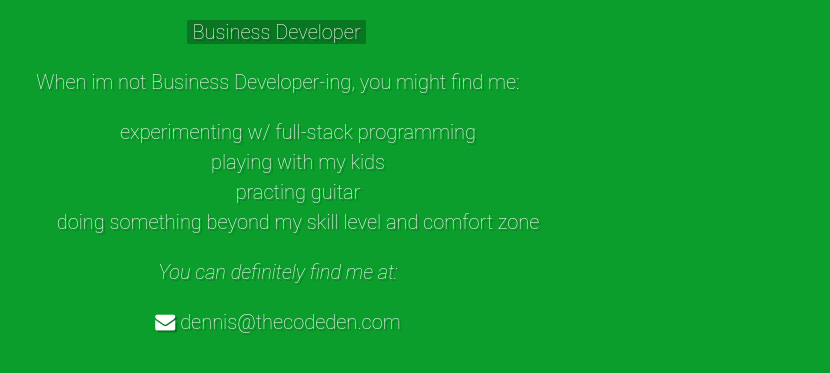
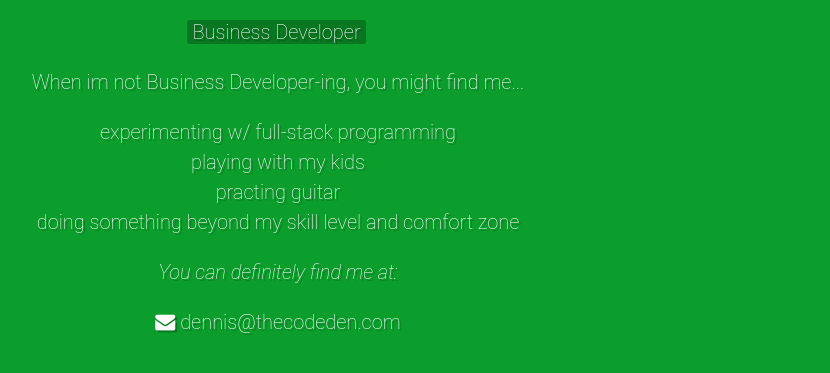
Before and after one commit to dmcquilken/thecodeden-public, a website: page www/index.html in a window 1280 px wide. Shown: the part 271-644 px from the top of the page, without its empty margins (362-1192 px from the left). Drawn offline with nearby package versions, Linux system fonts and the light colour scheme; files whose address does not match are found by name.

Commit message:
final commit

```diff
--- a/www/css/site.css
+++ b/www/css/site.css
@@ -1,7 +1,7 @@
 * {
     -ms-box-sizing: border-box;
     -o-box-sizing: border-box;
-    box-sizing: border-box
+    box-sizing: border-box;
 }
 
 html {
@@ -23,6 +23,8 @@ body {
 
 ul {
     list-style-type: none;
+    margin:0;
+    padding: 0;
 }
 
 .fix::after {
@@ -58,9 +60,13 @@ ul {
 
 }
 
+
 .main li {
   color: #fff;
   font-weight: 100;
+  width: 100%;
+    margin-left: 0;
+    list-style-type: none;
 }
 
 
--- a/www/index.html
+++ b/www/index.html
@@ -25,14 +25,15 @@
                     <h1>Dennis McQuilken</h1>
                     <p> <i>I am a</i> </p>
                     <p> <span class="roles">{{ roles[index] }}</span> </p>
-                    <p> <span class="about">When im not {{ roles[index] }}-ing, you might find me:
+                    <p> <span class="about">When im not {{ roles[index] }}-ing, you might find me...</span></p>
+                    <p> <span class="list">
                         <ul>
                             <li>experimenting w/ full-stack programming</li>
                             <li>playing with my kids</li>
                             <li>practing guitar</li>
                             <li>doing something beyond my skill level and comfort zone</li>
                         </ul>
-                        </span> </p>
+                    </span></p>
                     <p> <i>You can definitely find me at:</i> </p>
                     <p><i class="fa fa-envelope"></i>&nbsp;<a href="mailto:dennis@thecodeden.com">dennis@thecodeden.com</a></p>
                 </div>
```
